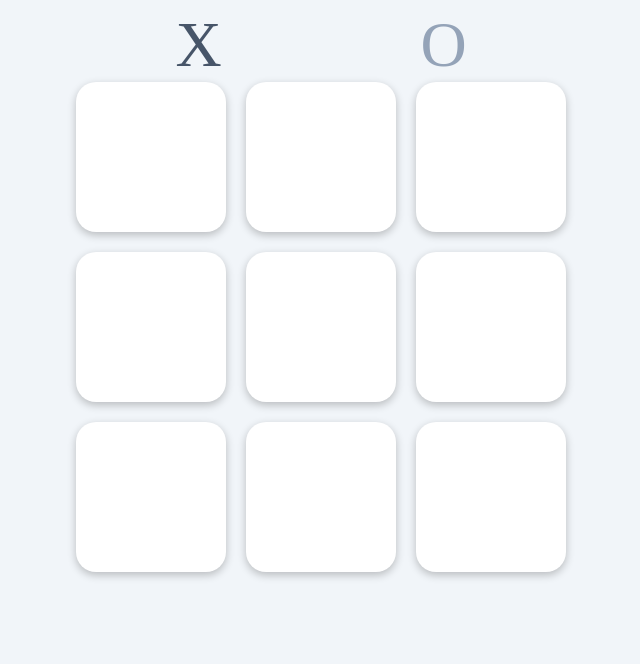
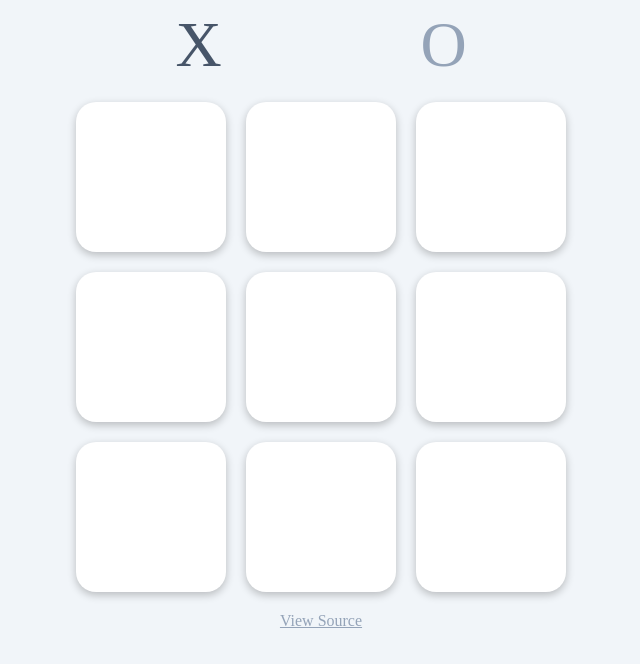
Before and after one commit to rjames187/Tic-Tac-Toe, a plain HTML site: page index.html in a window 1280 px wide. Shown: the whole page, without its empty margins (319-959 px from the left). Drawn offline with Linux system fonts and the light colour scheme.

Commit message:
add view source and minor style changes

```diff
--- a/index.html
+++ b/index.html
@@ -17,9 +17,10 @@
         <div id="game-board">
 
         </div>
-        <div id="game-over-message" class="invisible">
+        <a href="https://rjames187.github.io/Tic-Tac-Toe/">View Source</a>
+    </main>
+    <div id="game-over-message" class="invisible">
 
-        </div>
-    </main>
+    </div>
 </body>
 </html>
--- a/styles.css
+++ b/styles.css
@@ -1,17 +1,23 @@
 body {
     background-color: #f1f5f9;
     display: flex;
+    flex-direction: column;
     align-items: center;
-    justify-content: center;
+    justify-content: space-between;
 }
 
 main {
-    border-radius: 20px;
+    display: flex;
+    flex-direction: column;
+    align-items: center;
+    justify-content: space-between;
+    gap: 20px;
 }
 
 #player-container {
     display: flex;
     justify-content: space-around;
+    width: 100%;
 }
 
 #player-container > div {
@@ -40,7 +46,7 @@ main {
     height: 150px;
     border-radius: 20px;
     box-shadow: rgba(0, 0, 0, 0.24) 0px 3px 8px;
-
+    color: #475569;
     display: flex;
     align-items: center;
     justify-content: center;
@@ -57,8 +63,8 @@ main {
     background-color: #22c55e;
     border-radius: 20px;
     color: #bbf7d0;
-    font-size: 3rem;
-    padding: 20px;
+    font-size: 2rem;
+    padding: 30px 40px 30px 40px;
     cursor: pointer;
 }
 
@@ -66,3 +72,10 @@ span {
     text-decoration: underline;
     display: block;
 }
+
+main > a {
+    text-decoration: underline;
+    font-size: 1rem;
+    color: #94a3b8;
+    text-align: center;
+}
```
